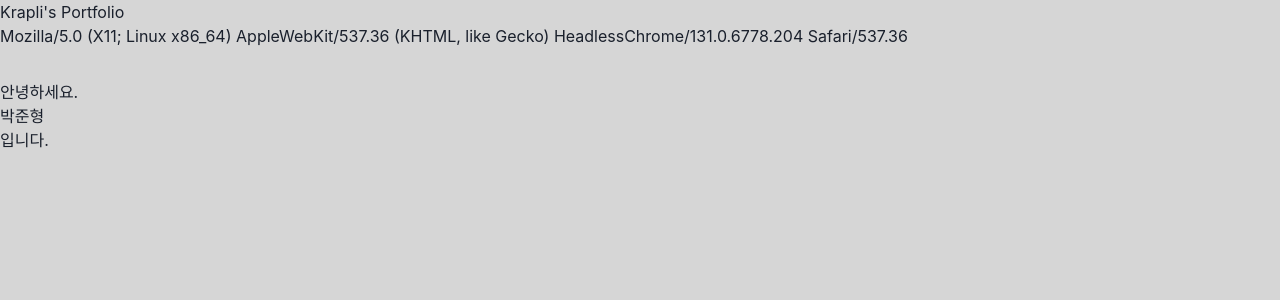
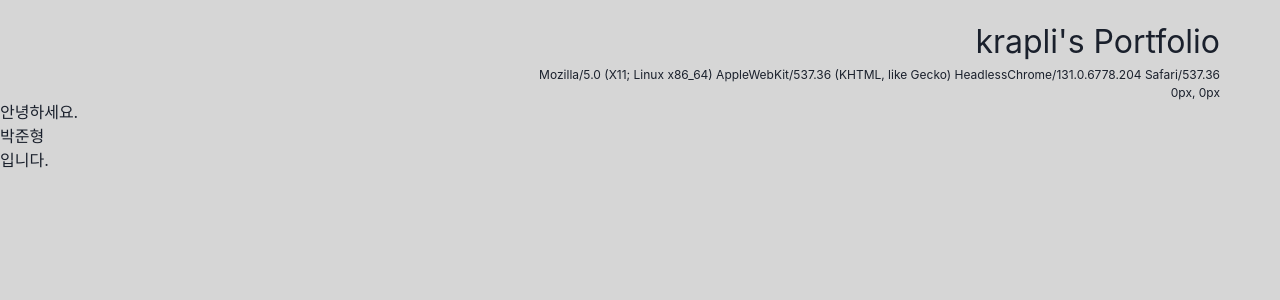
Before and after one commit to krapli441/garbanzo, a React app: page / in a window 1280 px wide. Shown: the top 300 px of the page. Built offline with nearby package versions, Linux system fonts and the light colour scheme.

Commit message:
마우스 추적 및 접속 기기 정보에 대한 컴포넌트 추가

```diff
--- a/src/components/utils/mouse.tsx
+++ b/src/components/utils/mouse.tsx
@@ -1,14 +1,11 @@
 // 리액트 라이브러리
 import React, { useState, useEffect } from "react";
-import styled from "styled-components";
+
+import { Box, Image, Text } from "@chakra-ui/react";
 
 // 리액트 컴포넌트
 
 // * 본문
-
-const MouseText = styled.div`
-  font-size: 12px;
-`;
 
 export default function MouseTracking() {
   const [mouseX, setMouseX] = useState(0);
@@ -30,9 +27,9 @@ export default function MouseTracking() {
 
   return (
     <>
-      <MouseText>
+      <Text className="mouseTracking" fontSize={12}>
         {mouseX}px, {mouseY}px
-      </MouseText>
+      </Text>
     </>
   );
 }
--- a/src/components/utils/userInfo.tsx
+++ b/src/components/utils/userInfo.tsx
@@ -1,6 +1,6 @@
 // 리액트 라이브러리
 import React from "react";
-import styled from "styled-components";
+
 import { Box, Image, Text } from "@chakra-ui/react";
 // 리액트 컴포넌트
 
@@ -16,9 +16,7 @@ const userInfo = navigator.userAgent;
 export default function AccessUserInformation() {
   return (
     <>
-
-        <Text className="accessUser">{userInfo}</Text>
-
+      <Text className="accessUser" fontSize={12}>{userInfo}</Text>
     </>
   );
 }
--- a/src/components/views/header.tsx
+++ b/src/components/views/header.tsx
@@ -4,14 +4,25 @@ import React from "react";
 // 리액트 컴포넌트
 import { Box, Image, Text } from "@chakra-ui/react";
 import Userinformation from "../utils/userInfo";
-// import MouseTracking from "../utils/mouse";
+import MouseTracking from "../utils/mouse";
 
 export default function main() {
   return (
     <>
-      <Box className="header" width={"100%"} height={"10vh"}>
-        <Text>Krapli's Portfolio</Text>
-          <Userinformation />
+      <Box
+        className="header"
+        width={"100%"}
+        height={"10vh"}
+        display={"flex"}
+        flexDirection={"column"}
+        justifyContent={"center"}
+        alignItems={"flex-end"}
+        marginRight={"120px"}
+        marginTop={"20px"}
+      >
+        <Text className={"pageTitle"}fontSize={32}>krapli's Portfolio</Text>
+        <Userinformation />
+        <MouseTracking />
       </Box>
     </>
   );
```
